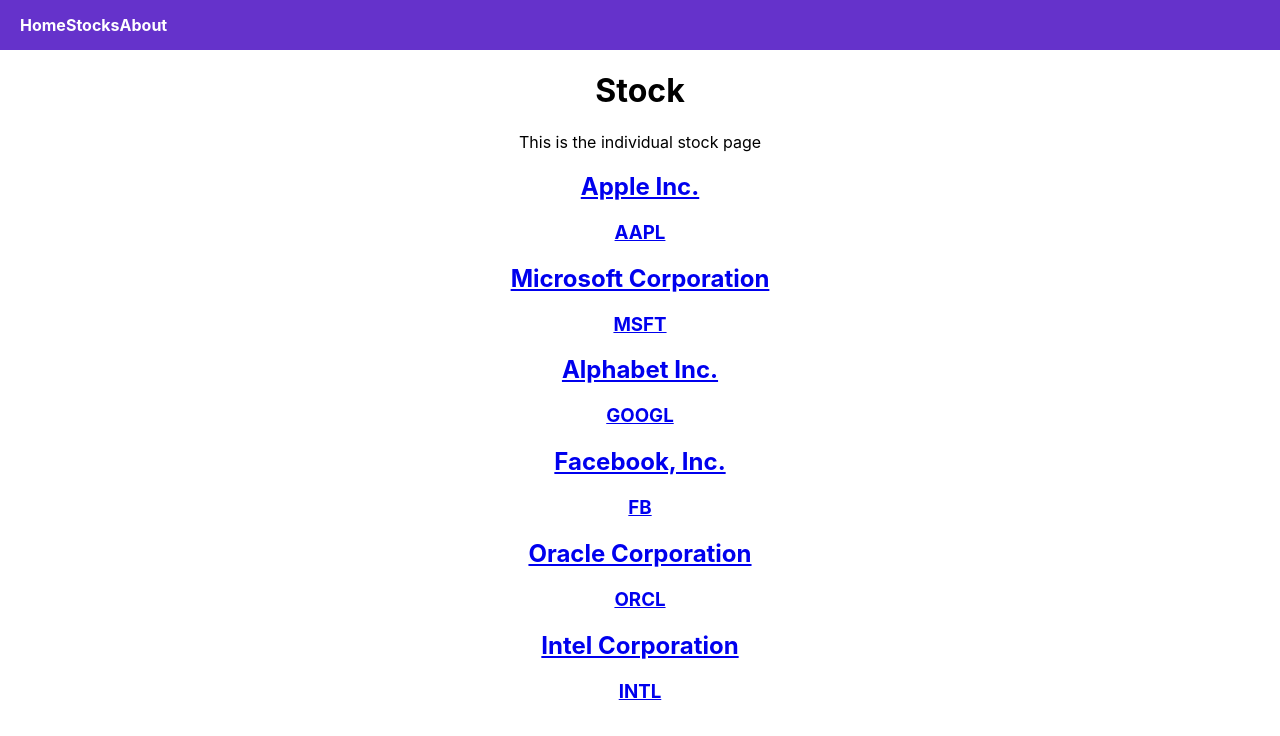
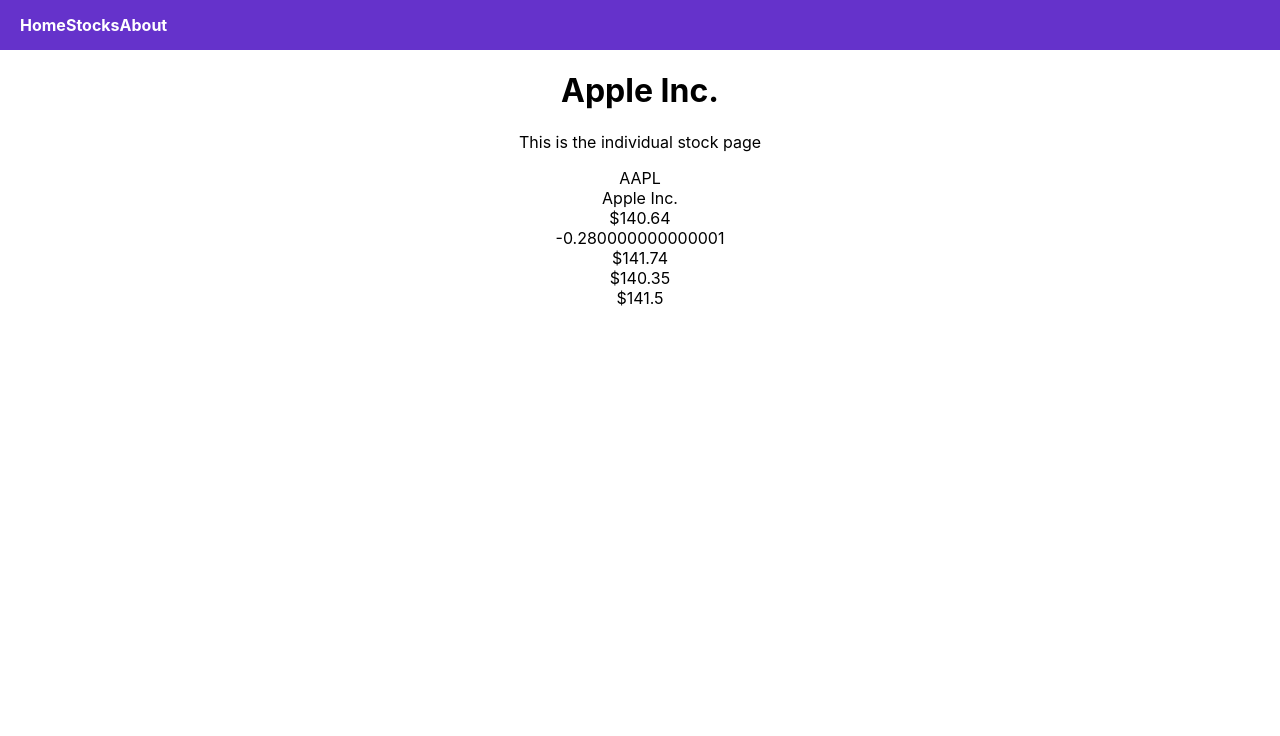
Before and after one commit to smperilla/react-stocks, a React (Create React App) app in the folder react-stocks/: page /stock/AAPL in a window 1280 px wide. Shown: the top 736 px of the page. Built offline with nearby package versions, Linux system fonts and the light colour scheme.

Commit message:
brought in data to individual stocks page

```diff
--- a/react-stocks/src/App.js
+++ b/react-stocks/src/App.js
@@ -6,6 +6,8 @@ import Home from "./pages/home";
 import Stocks from "./components/stocks";
 import Nav from "./components/nav";
 import Stock from "./pages/stock";
+import data from "./data.json";
+
 
 function App() {
   return (
@@ -15,7 +17,7 @@ function App() {
     <Route path="/about" element={<About />} />
     <Route path="/" element={<Home />} />
     <Route path="/stocks" element={<Stocks />} />
-    <Route path="/stock/:symbol" element={<Stock />} />
+    <Route path="/stock/:symbol" element={<Stock stockData = {data}/>} />
 
       </Routes>
     </div>
--- /dev/null
+++ b/react-stocks/src/data.json
@@ -0,0 +1,8 @@
+[
+  {"name": "Apple Inc.", "symbol": "AAPL", "lastPrice": 140.64, "change": -0.280000000000001, "high": 141.74, "low": 140.35, "open": 141.5},
+  {"name": "Microsoft Corporation", "symbol": "MSFT", "lastPrice": 64.98, "change": 0.109999999999999, "high": 65.45, "low": 64.76, "open": 65.12},
+  {"name": "Alphabet Inc.", "symbol": "GOOGL", "lastPrice": 835.14, "change": -4.50999999999999, "high": 844, "low": 829.1, "open": 842},
+  {"name": "Facebook, Inc.", "symbol": "FB", "lastPrice": 140.34, "change": 0.810000000000002, "high": 141.0244, "low": 139.76, "open": 140.08},
+  {"name": "Oracle Corporation", "symbol": "ORCL", "lastPrice": 44.65, "change": -0.300000000000004, "high": 45.09, "low": 44.575, "open": 44.91},
+  {"name": "Intel Corporation", "symbol": "INTL", "lastPrice": 36.16, "change": -0.370000000000005, "high": 36.78, "low": 36.125, "open": 36.58}
+]
--- a/react-stocks/src/pages/stock.jsx
+++ b/react-stocks/src/pages/stock.jsx
@@ -1,15 +1,27 @@
-import Stocks from "../components/stocks";
+import React from 'react';
+import {useParams} from 'react-router-dom';
 
 
-const Stock = (stocks) => {
+
+const Stock = ({stockData}) => {
+    const params = useParams();
+    const stock = stockData.find((s) => {
+        return s.symbol === params.symbol;
+    });
+
     return (
         <div>
-        <h1>Stock</h1>
+        <h1>{stock.name}</h1>
         <p>This is the individual stock page</p>
+        {stock.symbol} <br />
+        {stock.name} <br />
+        ${stock.lastPrice} <br />
+        {stock.change} <br />
+        ${stock.high} <br />
+        ${stock.low} <br />
+        ${stock.open} <br />
 
-       <Stocks>
-       <h1>{stocks.change}</h1>
-       </Stocks>
+
 
         </div>
     );
```
